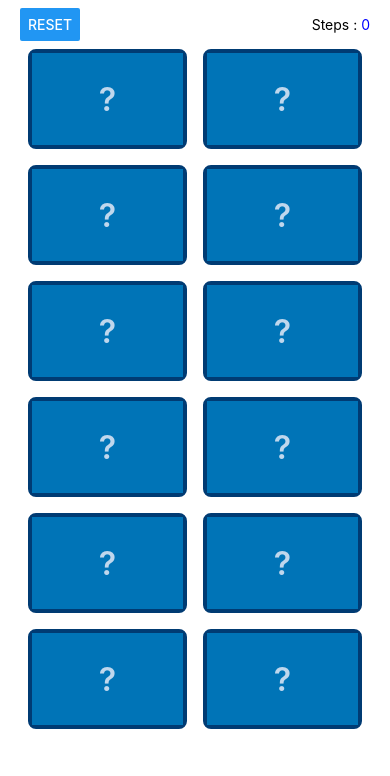
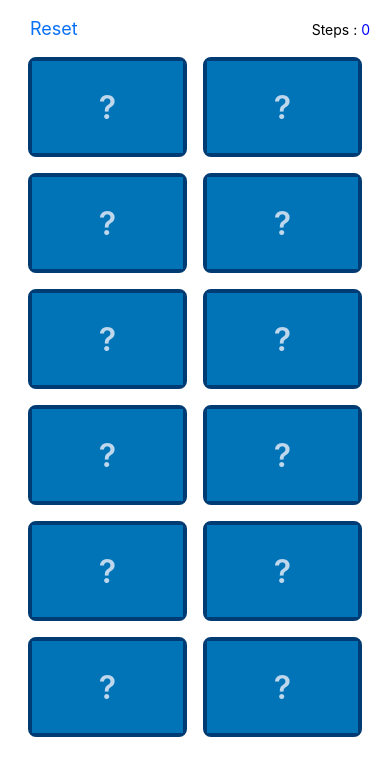
Before and after one commit to ssasthan/CardGame, a React Native app: screen / in a window 390 px wide. Shown: the top 776 px of the page. Built offline with nearby package versions, Linux system fonts and the light colour scheme.

Commit message:
Added TextButton component for look both Android and iOS same

```diff
--- a/App.jsx
+++ b/App.jsx
@@ -4,11 +4,11 @@ import {
   Text,
   View,
   SafeAreaView,
-  Button,
   FlatList,
   Alert,
 } from 'react-native';
 import SingleCard from './components/SingleCard';
+import TextButton from './components/TextButton';
 
 const numberOfListColumns = 2;
 const CARD_PAIRS_VALUE = [10, 20, 30, 40, 50, 60];
@@ -118,7 +118,7 @@ export default function App() {
   return (
     <SafeAreaView style={styles.container}>
       <View style={styles.topView}>
-        <Button title="Reset" onPress={shuffleCards} />
+        <TextButton title="Reset" onPress={shuffleCards} />
         <View style={styles.stepsInfoContainer}>
           <Text>Steps : </Text>
           <Text style={styles.stepsCount}>{steps}</Text>
--- /dev/null
+++ b/components/TextButton.jsx
@@ -0,0 +1,20 @@
+import React from 'react';
+import { Text, TouchableOpacity, StyleSheet } from 'react-native';
+
+const styles = StyleSheet.create({
+  buttonText: {
+    color: '#0971F6',
+    fontSize: 18,
+    marginVertical: 10,
+    marginHorizontal: 10,
+  },
+});
+
+// eslint-disable-next-line react/prop-types
+export default function TextButton({ title, onPress }) {
+  return (
+    <TouchableOpacity onPress={onPress}>
+      <Text style={styles.buttonText}>{title}</Text>
+    </TouchableOpacity>
+  );
+}
```
